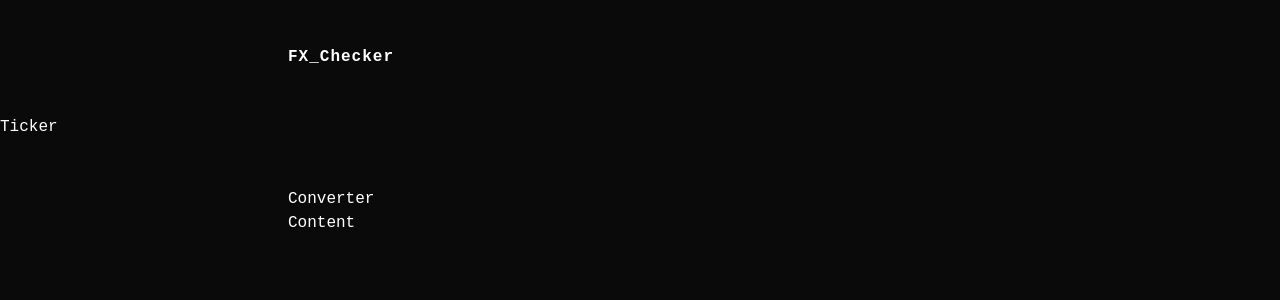
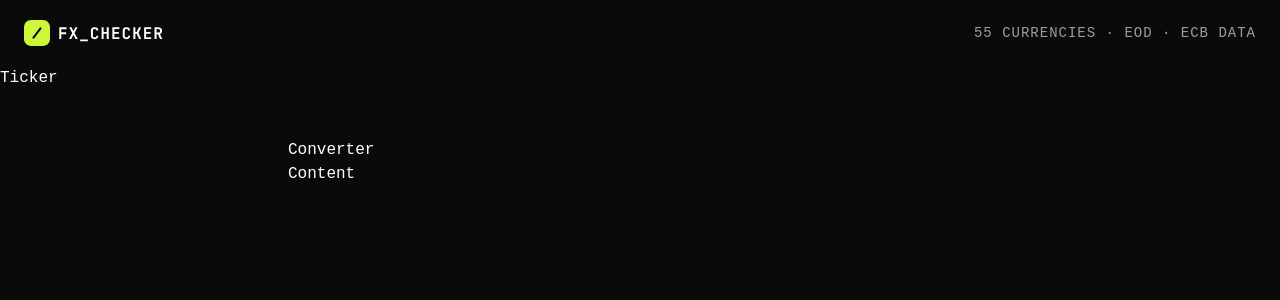
Before and after one commit to Fixito/fx-checker, a React (Vite) app: page / in a window 1280 px wide. Shown: the top 300 px of the page. Built offline with nearby package versions, Linux system fonts and the light colour scheme.

Commit message:
feat: add header

```diff
--- a/src/app.tsx
+++ b/src/app.tsx
@@ -1,5 +1,6 @@
 import { parseAsFloat, parseAsStringLiteral, throttle, useQueryState } from 'nuqs';
 
+import Header from '@/components/header.tsx';
 import { RANGE_VALUES, TAB_VALUES } from '@/types/index.ts';
 
 export default function App() {
@@ -20,9 +21,7 @@ export default function App() {
 
   return (
     <>
-      <header className="container">
-        <h1 className="text-preset-3-bold">FX_Checker</h1>
-      </header>
+      <Header />
 
       <div>Ticker</div>
 
--- /dev/null
+++ b/src/components/header.tsx
@@ -0,0 +1,15 @@
+import logo from '../assets/images/logo.svg';
+
+export default function Header() {
+  return (
+    <header className="p-4 tablet:px-6 tablet:py-5">
+      <div className="flex items-center justify-between gap-4">
+        <img src={logo} alt="FX_Checker Logo" className="h-5 tablet:h-full" />
+
+        <div className="text-preset-6 text-muted-foreground tablet:text-preset-4">
+          55 CURRENCIES · EOD · ECB DATA
+        </div>
+      </div>
+    </header>
+  );
+}
```
